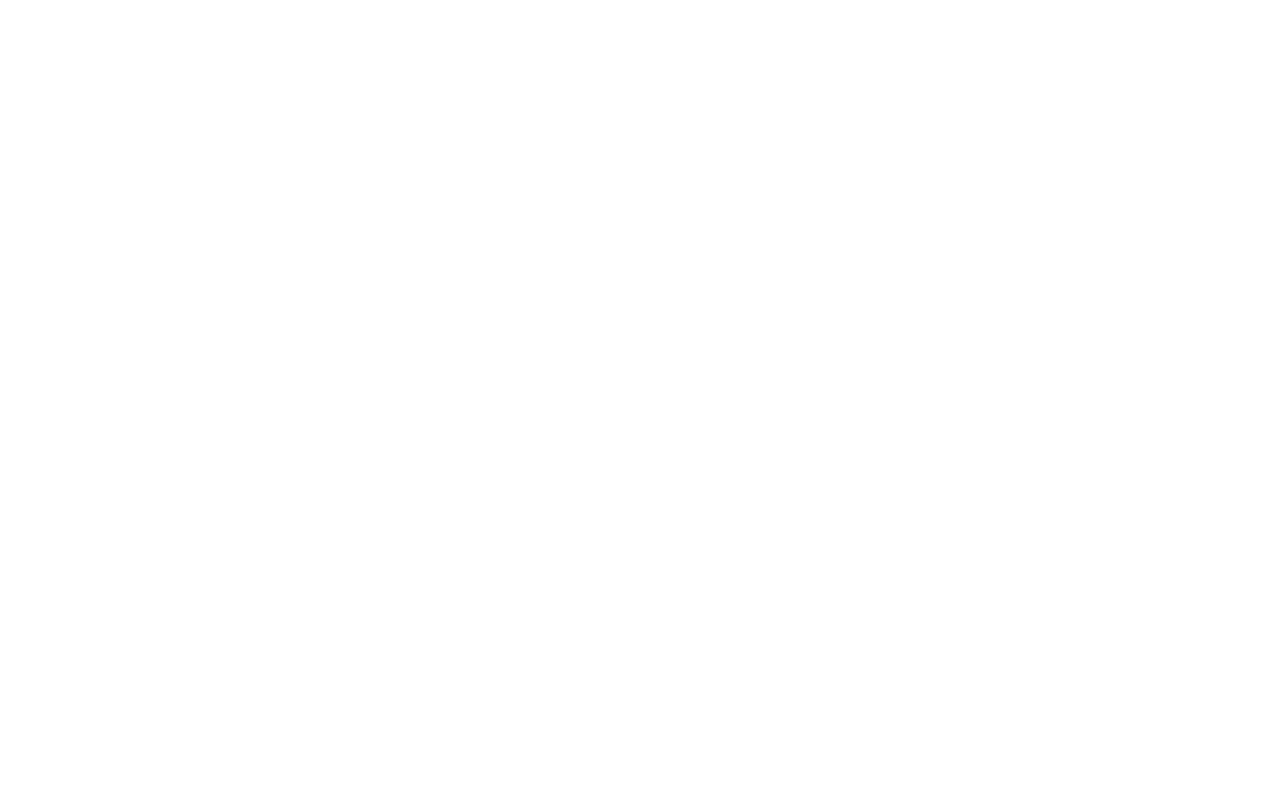
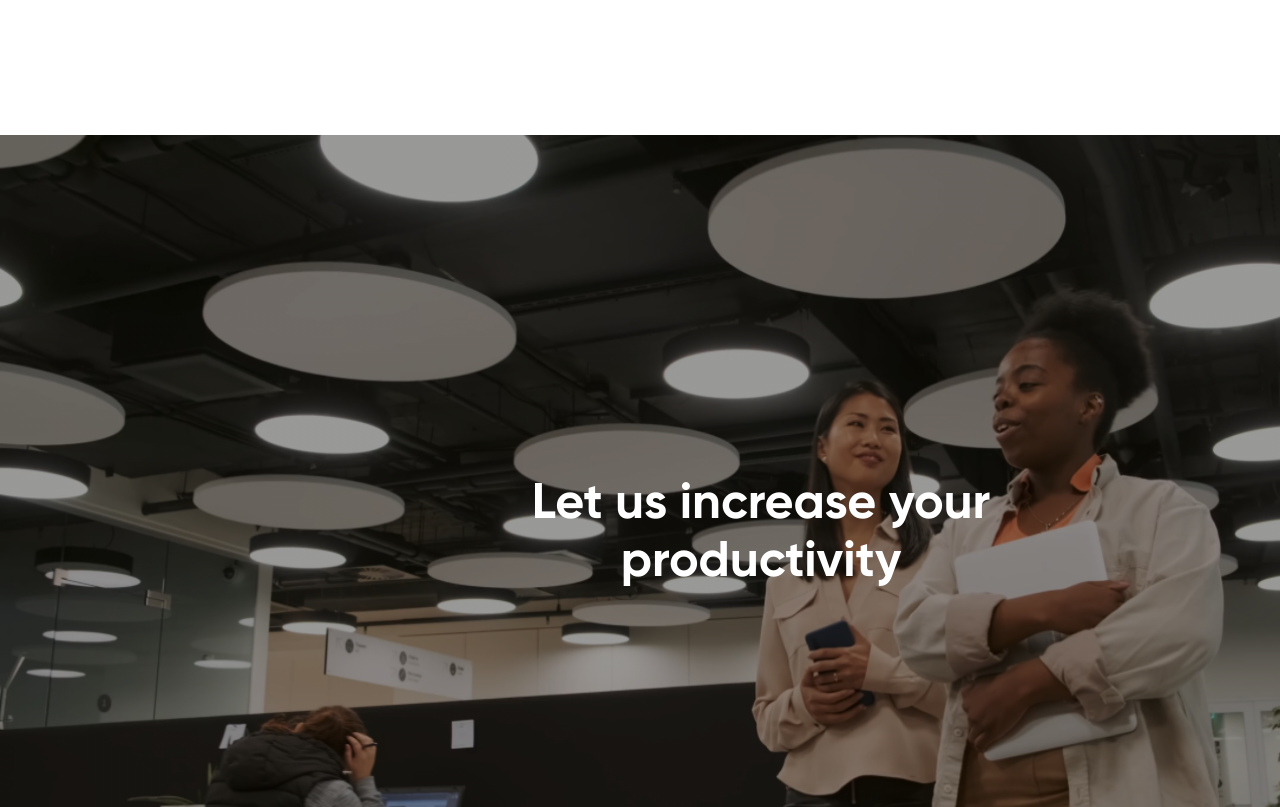
Before and after one commit to IrynaBondarenko7/alt-dev-test, a React (Vite) app: page / in a window 1280 px wide. Shown: the part 5020-5827 px from the top of the page. Before the commit the page ends 5155 px from the top, so only its background shows below. Built offline with nearby package versions, Linux system fonts and the light colour scheme.

Commit message:
created productivity section

```diff
--- a/src/App.jsx
+++ b/src/App.jsx
@@ -4,6 +4,7 @@
 import { Header } from "./components/Header";
 import { HeroSection } from "./components/HeroSection";
 import { InsightsSection } from "./components/InsightsSection";
+import { ProductivitySection } from "./components/ProductivitySection";
 import { ServicesSection } from "./components/ServicesSection";
 import { TeamSection } from "./components/TeamSection";
 
@@ -18,6 +19,7 @@
         <CaseSection />
         <InsightsSection />
         <TeamSection />
+        <ProductivitySection />
       </main>
     </>
   );
--- /dev/null
+++ b/src/components/ProductivitySection.jsx
@@ -0,0 +1,9 @@
+export const ProductivitySection = () => {
+  return (
+    <section className="w-[1522px] h-[672px] mx-auto productivity relative">
+      <h2 className="text-white text-center font-gilroy text-[50px] font-bold leading-[58px] w-[546px] mx-auto absolute top-[340px] z-10 left-1/2 -translate-x-1/2">
+        Let us increase your productivity
+      </h2>
+    </section>
+  );
+};
--- a/src/index.css
+++ b/src/index.css
@@ -123,3 +123,14 @@
   border-radius: 2px;
   @apply w-full h-full top-0 left-0 absolute bg-secondBdColour;
 }
+
+.productivity {
+  background-image: linear-gradient(
+      90deg,
+      rgba(0, 0, 0, 0.4),
+      rgba(0, 0, 0, 0.4)
+    ),
+    url("/images/productivity-bg.png");
+  background-repeat: no-repeat;
+  background-size: auto, 1522px;
+}
```
Also changed, not shown: public/images/productivity-bg.png (added).
